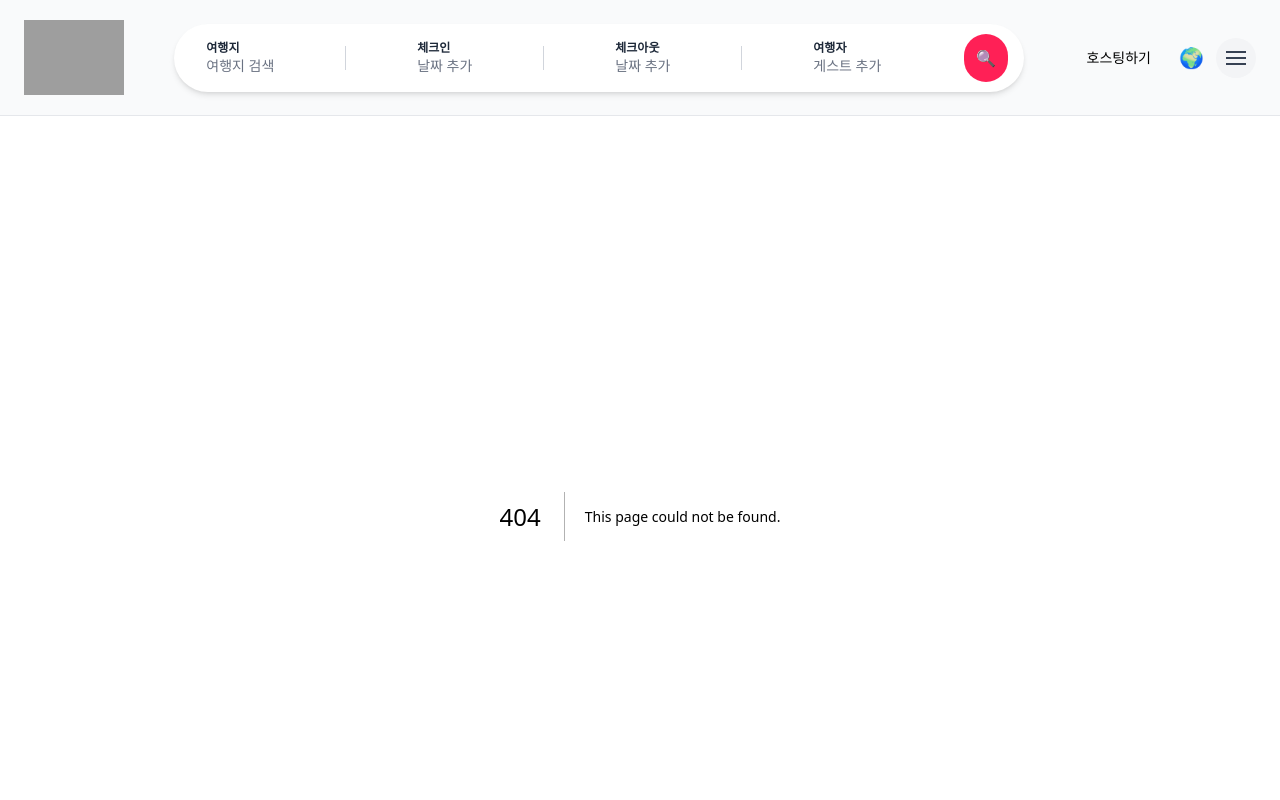
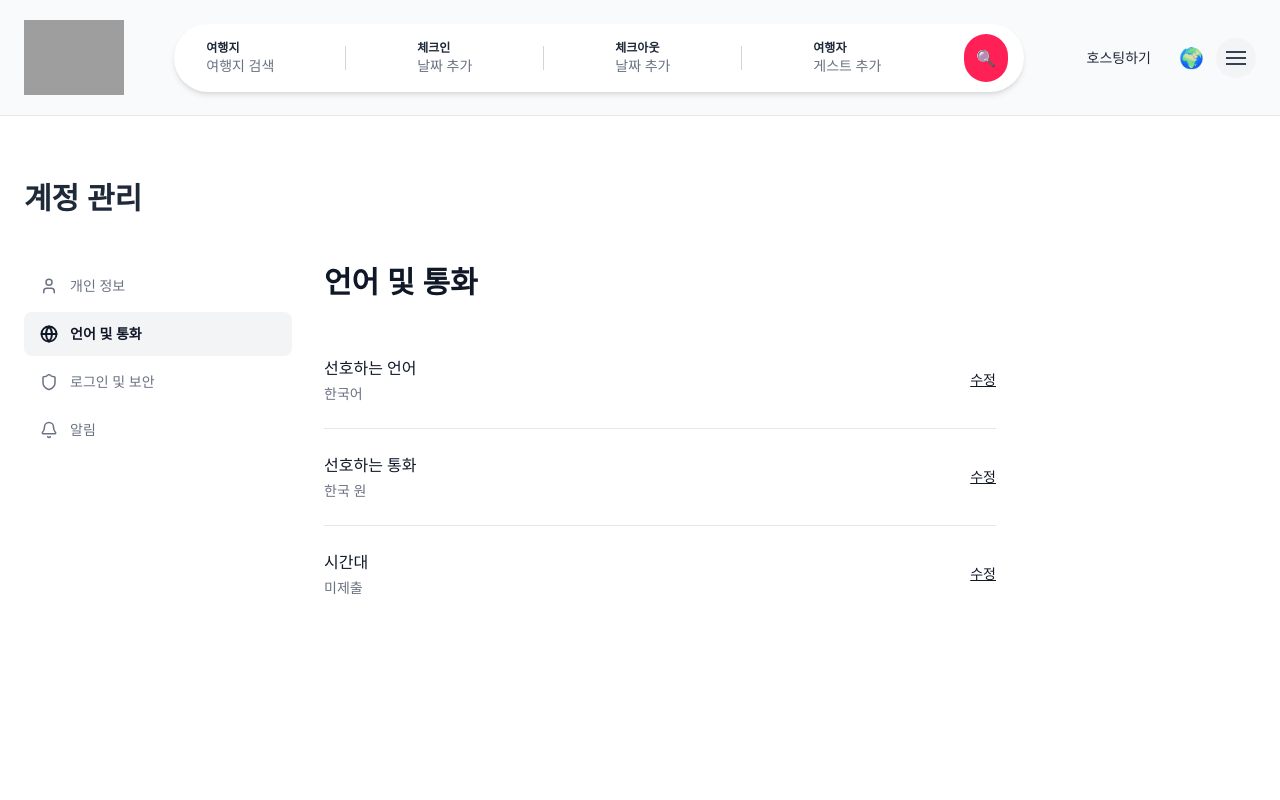
Before and after one commit to dev-burnern/airbnb_clone, a Next.js app in the folder frontend/: page /account/language-and-currency in a window 1280 px wide. Before the commit this address had no page. Shown: the top 800 px of the page. Built offline with nearby package versions, Linux system fonts and the light colour scheme; grey boxes are pictures that could not be loaded.

Commit message:
✨ Feat: 계정 관리 페이지 UI 구현

```diff
--- a/frontend/package.json
+++ b/frontend/package.json
@@ -10,6 +10,7 @@
   },
   "dependencies": {
     "@reduxjs/toolkit": "^2.9.1",
+    "lucide-react": "^0.554.0",
     "next": "15.5.5",
     "react": "19.1.0",
     "react-dom": "19.1.0",
--- /dev/null
+++ b/frontend/src/app/account/language-and-currency/page.tsx
@@ -0,0 +1,5 @@
+import { LanguageCurrencyList } from "@/widgets/language-currency-list/LanguageCurrencyList";
+
+export default function Page() {
+  return <LanguageCurrencyList />;
+}
--- /dev/null
+++ b/frontend/src/app/account/layout.tsx
@@ -0,0 +1,23 @@
+import { AccountSidebar } from "@/widgets/account-sidebar/AccountSidebar";
+
+export default function AccountSettingsLayout({
+  children,
+}: {
+  children: React.ReactNode;
+}) {
+  return (
+    <div className="max-w-7xl mx-auto px-6 py-16">
+      <h1 className="text-3xl font-bold mb-12">계정 관리</h1>
+
+      <div className="flex flex-col md:flex-row">
+        {/* 왼쪽 사이드바 위젯 */}
+        <AccountSidebar />
+
+        {/* 오른쪽 콘텐츠 영역 */}
+        <main className="flex-1 min-w-0">
+          {children}
+        </main>
+      </div>
+    </div>
+  );
+}
--- /dev/null
+++ b/frontend/src/app/account/page.tsx
@@ -0,0 +1,6 @@
+import { redirect } from "next/navigation";
+
+export default function AccountPage() {
+  // /account 로 접속하면 바로 '개인 정보' 페이지로 보냅니다.
+  redirect("/account/personal-info");
+}
--- /dev/null
+++ b/frontend/src/app/account/personal-info/page.tsx
@@ -0,0 +1,5 @@
+import { PersonalInfoList } from "@/widgets/personal-info-list/PersonalInfoList";
+
+export default function Page() {
+  return <PersonalInfoList />;
+}
--- /dev/null
+++ b/frontend/src/shared/ui/InfoRow.tsx
@@ -0,0 +1,25 @@
+interface InfoRowProps {
+  label: string;
+  value: string;
+  buttonText?: string;
+  isBorderBottom?: boolean;
+}
+
+export const InfoRow = ({
+  label,
+  value,
+  buttonText = "수정",
+  isBorderBottom = true,
+}: InfoRowProps) => {
+  return (
+    <div className={`flex justify-between py-6 ${isBorderBottom ? "border-b border-gray-200" : ""}`}>
+      <div>
+        <h3 className="text-gray-900 font-medium">{label}</h3>
+        <p className="text-gray-500 text-sm mt-1">{value}</p>
+      </div>
+      <button className="text-gray-900 underline text-sm font-medium hover:text-gray-600 whitespace-nowrap ml-4">
+        {buttonText}
+      </button>
+    </div>
+  );
+};
--- /dev/null
+++ b/frontend/src/widgets/account-sidebar/AccountSidebar.tsx
@@ -0,0 +1,40 @@
+"use client";
+
+import Link from "next/link";
+import { usePathname } from "next/navigation";
+import { User, Globe, Shield, Bell, CreditCard, Briefcase } from "lucide-react";
+
+const SIDEBAR_ITEMS = [
+  { name: "개인 정보", href: "/account/personal-info", icon: User },
+  { name: "언어 및 통화", href: "/account/language-and-currency", icon: Globe },
+  { name: "로그인 및 보안", href: "#", icon: Shield },
+  { name: "알림", href: "#", icon: Bell },
+];
+
+export const AccountSidebar = () => {
+  const pathname = usePathname();
+
+  return (
+    <aside className="w-full md:w-[300px] shrink-0 mb-8 md:mb-0 pr-8">
+      <nav className="flex flex-col space-y-1">
+        {SIDEBAR_ITEMS.map((item) => {
+          const isActive = pathname === item.href;
+          return (
+            <Link
+              key={item.name}
+              href={item.href}
+              className={`flex items-center gap-3 px-4 py-3 rounded-lg text-sm transition-colors ${
+                isActive
+                  ? "bg-gray-100 text-gray-900 font-semibold"
+                  : "text-gray-500 hover:bg-gray-50 hover:text-gray-900"
+              }`}
+            >
+              <item.icon size={18} strokeWidth={isActive ? 2.5 : 2} />
+              {item.name}
+            </Link>
+          );
+        })}
+      </nav>
+    </aside>
+  );
+};
--- /dev/null
+++ b/frontend/src/widgets/language-currency-list/LanguageCurrencyList.tsx
@@ -0,0 +1,16 @@
+import { InfoRow } from "@/shared/ui/InfoRow";
+
+export const LanguageCurrencyList = () => {
+  return (
+    <div className="max-w-2xl">
+      <div className="mb-8">
+        <h1 className="text-3xl font-bold text-gray-900">언어 및 통화</h1>
+      </div>
+      <section>
+        <InfoRow label="선호하는 언어" value="한국어" />
+        <InfoRow label="선호하는 통화" value="한국 원" />
+        <InfoRow label="시간대" value="미제출" isBorderBottom={false} buttonText="수정" />
+      </section>
+    </div>
+  );
+};
--- /dev/null
+++ b/frontend/src/widgets/personal-info-list/PersonalInfoList.tsx
@@ -0,0 +1,17 @@
+import { InfoRow } from "@/shared/ui/InfoRow";
+
+export const PersonalInfoList = () => {
+  return (
+    <div className="max-w-2xl">
+      <div className="mb-8">
+        <h1 className="text-3xl font-bold text-gray-900">개인 정보</h1>
+      </div>
+      <section>
+        <InfoRow label="실명" value="이름" />
+        <InfoRow label="선호하는 이름" value="미제출" buttonText="추가" />
+        <InfoRow label="이메일 주소" value="l***8@gmail.com" />
+        <InfoRow label="전화번호" value="+82 **-****-2985" isBorderBottom={false} />
+      </section>
+    </div>
+  );
+};
```
Also changed, not shown: 1 other file (tests, documents, lock files or other folders).
